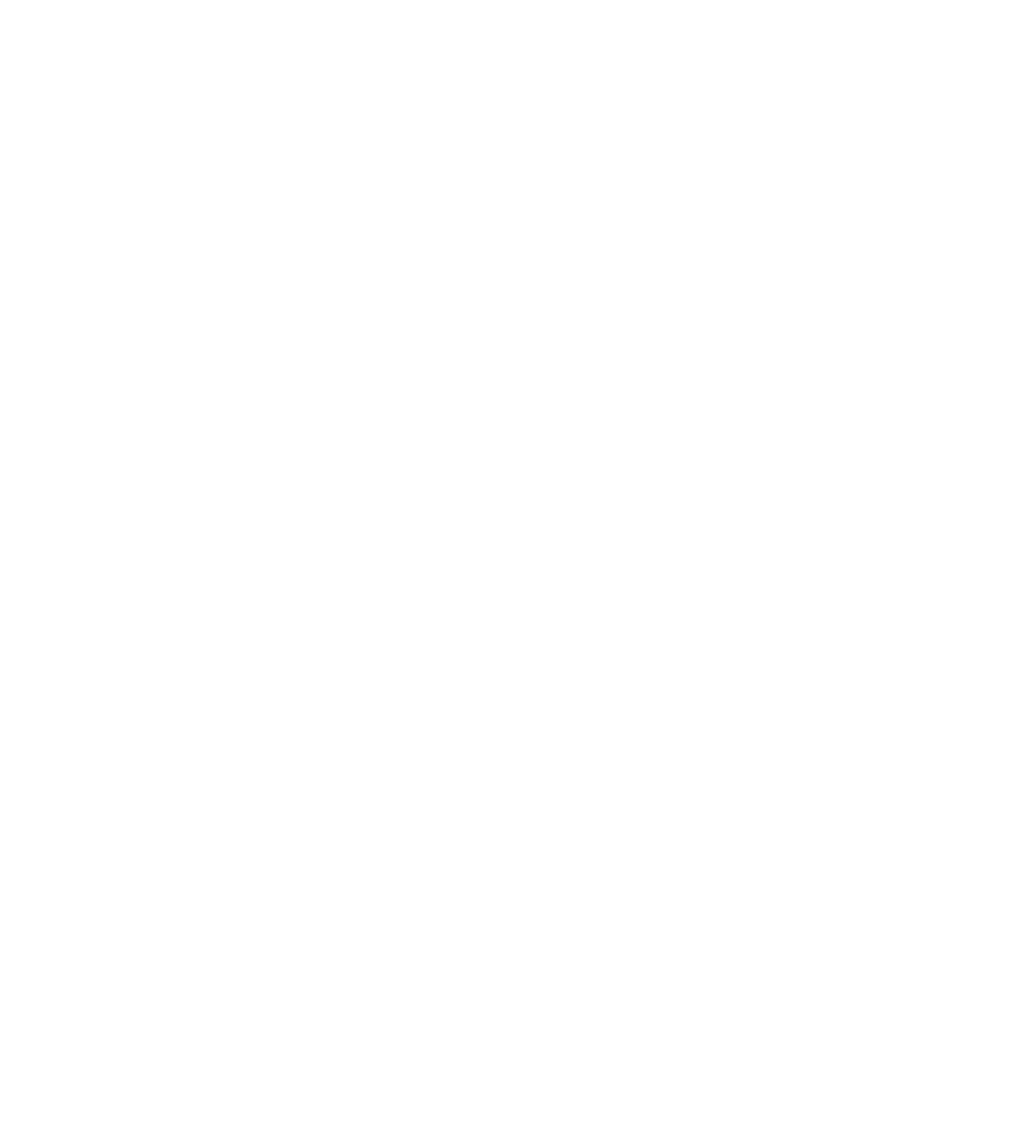
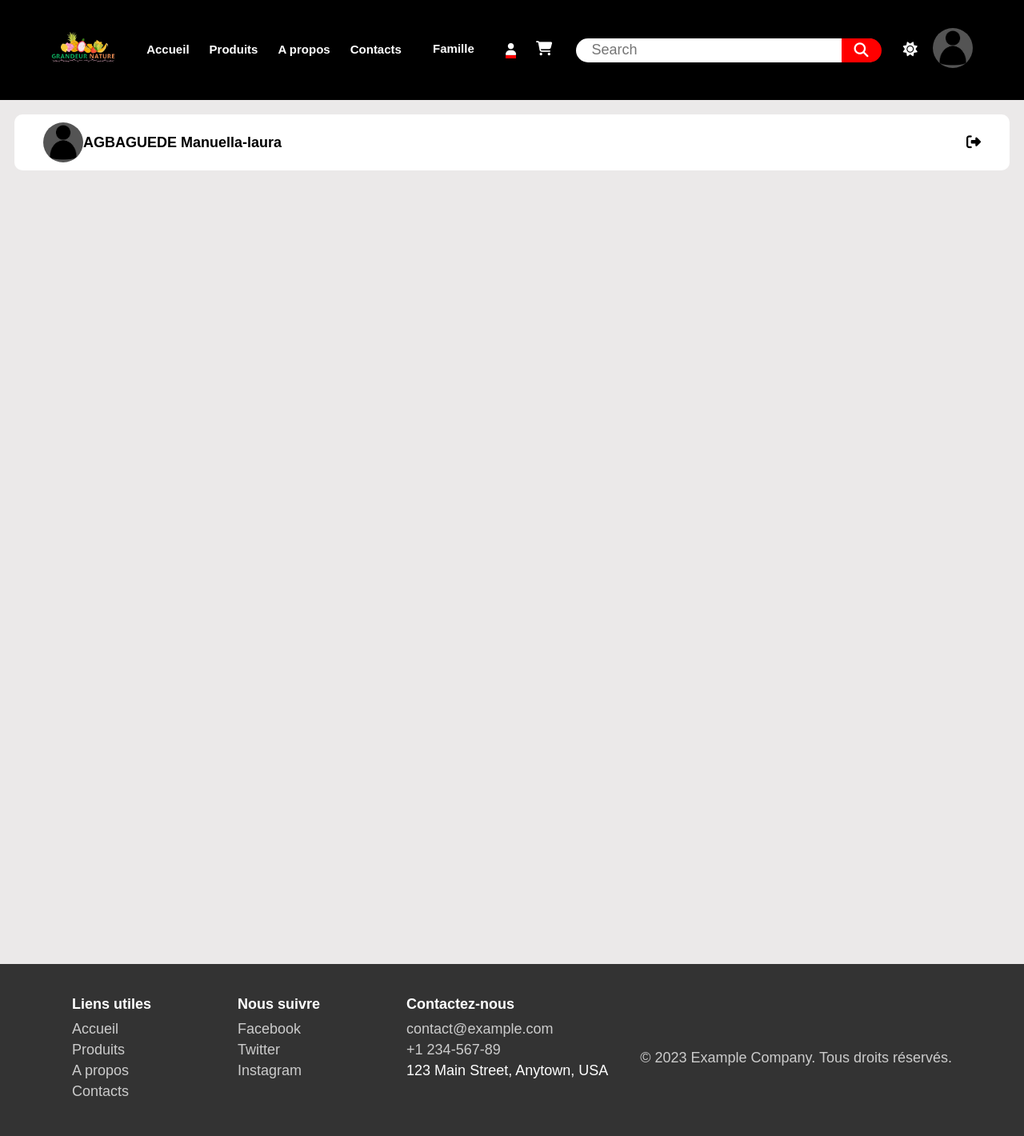
Before and after one commit to epiphane-gedeon/APB_Flask, a Flask app: page /profil in a window 1280 px wide. Before the commit the page is empty. Shown: the whole page at 80% size. Before the commit the page ends 800 px from the top, so only its background shows below. Run offline with Flask 3, Linux system fonts and the light colour scheme; a user stored in the database is signed in; some libraries are stand-ins or nearby versions.

Commit message:
Third Commit

```diff
--- a/app/routes.py
+++ b/app/routes.py
@@ -44,7 +44,6 @@ def login():
             flash("Vous êtes bien connecté")
             return redirect(url_for('admin'))
         login_user(user)
-        flash("Vous êtes bien connecté")
         return redirect(url_for('index'))
 
     return render_template("login.html",form=form)
--- a/app/static/Style/style.css
+++ b/app/static/Style/style.css
@@ -114,6 +114,9 @@ width: 80px;
     width: 50px;
     background: red;
     height: 100%;
+    display: flex;
+    justify-content: center;
+    align-items: center;
     text-align: center;
     line-height: 50px;
     color: #fff;
@@ -121,6 +124,12 @@ width: 80px;
     border-radius: 0 25px 25px 0;
     border: none;
     cursor: pointer;
+}
+.user-info img{
+    width: 50px;
+    height: 50px;
+    cursor: pointer;
+    border-radius: 50%;
 }
 .banniere {
 	min-height: 600px;
--- a/app/templates/base.html
+++ b/app/templates/base.html
@@ -39,6 +39,11 @@
         </div>
 
         <button onclick="toggleDarkMode()" class="theme"><i class="fa-solid fa-sun"></i></button>
+        {%if current_user.is_authenticated%}
+        <div class="user-info">
+            <img src="{{url_for('static',filename='Images/'+current_user.image)}}" alt="">
+        </div>
+        {%endif%}
     </nav>
     {%block content%}
     {%endblock%}
--- a/app/templates/profil.html
+++ b/app/templates/profil.html
@@ -0,0 +1,70 @@
+{% extends 'base.html' %}
+
+{% block content %}
+<div class="main-content">
+    <div class="header-wrapper">
+        <div class="user-info">
+            <div class="box">
+                <img src="{{url_for('static',filename='Images/'+current_user.image)}}" alt="">
+                <h1>{{current_user.nom}}  {{current_user.prenom}}</h1>
+            </div>
+        </div>
+        <a href="logout/{{current_user.id}}">
+            <i class="fa-solid fa-right-from-bracket"></i>
+        </a>
+    </div>
+</div>
+<style>
+    .dark-mode  .main-content{
+    background: #111111;
+    position: relative;
+    width: 100%;
+    padding: 1rem;
+    min-height: 1080px;
+}
+.main-content{
+    position: relative;
+    background: #ebe9e9;
+    width: 100%;
+    padding: 1rem;
+    min-height: 1080px;
+}
+.header-wrapper img{
+    width: 50px;
+    height: 50px;
+    cursor: pointer;
+    border-radius: 50%;
+}
+.header-wrapper{
+    display: flex;
+    justify-content: space-between;
+    align-items: center;
+    flex-wrap: wrap;
+    background: #fff;
+    border-radius: 10px;
+    padding: 10px 2rem;
+    margin-bottom: 1rem;
+}
+.dark-mode .header-wrapper a{
+    color: #fff;
+}
+.header-wrapper a{
+    color: #000;
+}
+.dark-mode .header-wrapper{
+    display: flex;
+    justify-content: space-between;
+    align-items: center;
+    flex-wrap: wrap;
+    background: #424144;
+    border-radius: 10px;
+    padding: 10px 2rem;
+    margin-bottom: 1rem;
+}
+.user-info .box{
+    display: flex;
+    align-items: center;
+    justify-content: space-between;
+}
+</style>
+{%endblock%}
```
